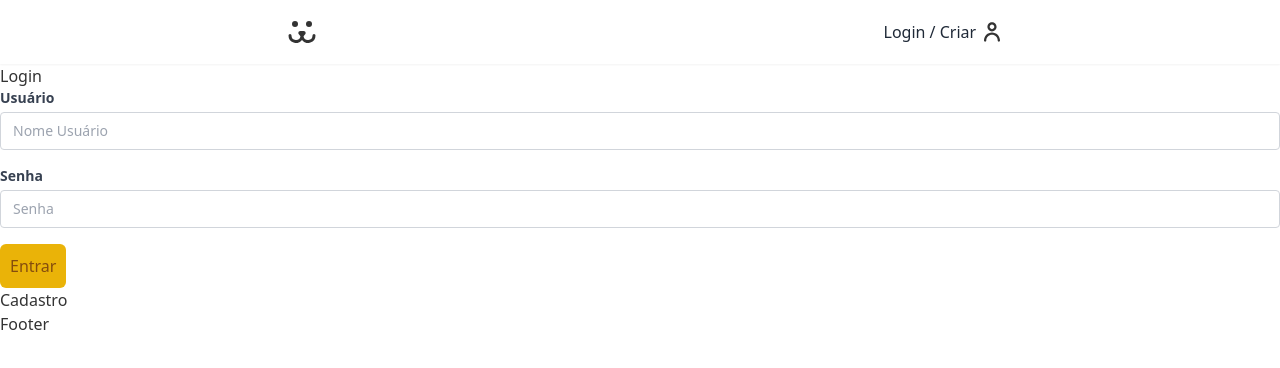
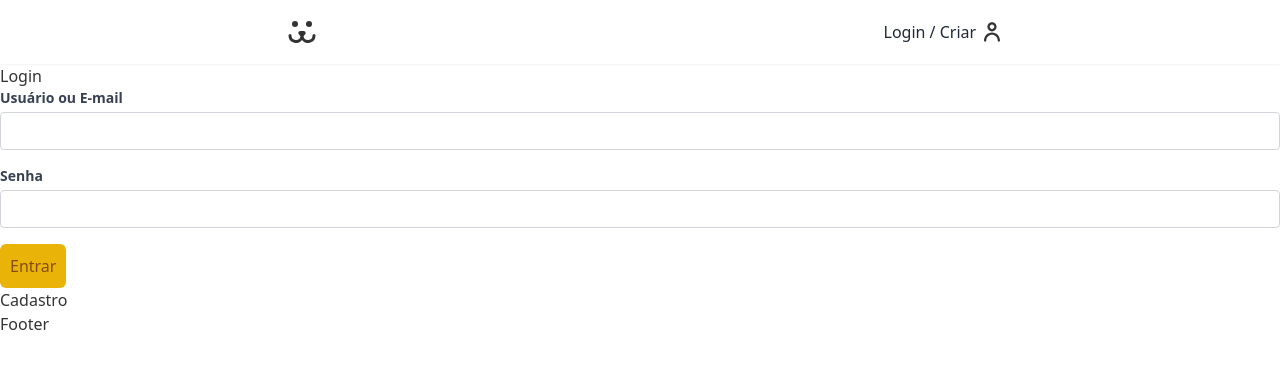
Before and after one commit to GuiDev45/dogs-origamid, a React (Vite) app: page /login in a window 1280 px wide. Shown: the top 368 px of the page. Built offline with nearby package versions, Linux system fonts and the light colour scheme.

Commit message:
useForm do react-hook-form, zod e axios

```diff
--- a/package.json
+++ b/package.json
@@ -10,13 +10,16 @@
     "preview": "vite preview"
   },
   "dependencies": {
+    "@hookform/resolvers": "^3.3.2",
     "autoprefixer": "^10.4.16",
+    "axios": "^1.6.2",
     "postcss": "^8.4.31",
     "react": "^18.2.0",
     "react-dom": "^18.2.0",
     "react-hook-form": "^7.48.2",
     "react-router-dom": "^6.20.0",
-    "vite-plugin-svgr": "^4.2.0"
+    "vite-plugin-svgr": "^4.2.0",
+    "zod": "^3.22.4"
   },
   "devDependencies": {
     "@types/react": "^18.2.37",
--- a/src/components/Forms/Input.tsx
+++ b/src/components/Forms/Input.tsx
@@ -1,17 +1,21 @@
+import React from "react";
+
 type TInput = {
   label: string;
   type: string;
   placeholder?: string;
   name: string;
   error?: string;
+  inputRef?: React.Ref<HTMLInputElement>;
 };
 
-export const Input = ({ label, type, placeholder, name, error }: TInput) => {
+export const Input = React.forwardRef<HTMLInputElement, TInput>(
+  ({ label, type, placeholder, name, error, ...rest }, ref) => {
     return (
       <div className="mb-4">
         <label
           htmlFor={name}
-        className="block text-sm font-semibold text-gray-700"
+          className="block text-sm font-semibold text-gray-700 mb-1"
         >
           {label}
         </label>
@@ -21,8 +25,11 @@ export const Input = ({ label, type, placeholder, name, error }: TInput) => {
           type={type}
           placeholder={placeholder}
           className="border border-gray-300 rounded w-full py-2 px-3 mt-1 text-sm focus:outline-none focus:border-yellow-500 transition duration-200"
+          ref={ref}
+          {...rest}
         />
         {error && <div className="text-red-600 text-xs mt-1">{error}</div>}
       </div>
     );
-};
+  },
+);
--- /dev/null
+++ b/src/models/schema.ts
@@ -0,0 +1,18 @@
+import { z } from "zod";
+
+const required = {
+  required_error: "Campo obrigatório",
+};
+
+export const loginSchema = z.object({
+  identifier: z.string(required).refine(
+    (data) => {
+      return data.length >= 3;
+    },
+    {
+      message:
+        "O nome deve ter pelo menos 3 caracteres ou você pode inserir um e-mail válido.",
+    },
+  ),
+  password: z.string(required).min(8, "A senha precisa ter ao menos 8 dígitos"),
+});
--- a/src/pages/Login/LoginForm.tsx
+++ b/src/pages/Login/LoginForm.tsx
@@ -2,33 +2,43 @@ import { useForm } from "react-hook-form";
 import { Link } from "react-router-dom";
 import { Input } from "../../components/Forms/Input";
 import { Button } from "../../components/Forms/Button";
+import { zodResolver } from "@hookform/resolvers/zod";
+import { loginSchema } from "../../models/schema";
+import axios from "axios";
 
 type TFormData = {
-  username: string;
+  identifier: string;
   password: string;
 };
 
 export default function LoginForm() {
-  const { handleSubmit, register } = useForm<TFormData>();
+  const {
+    handleSubmit,
+    register,
+    formState: { errors },
+  } = useForm<TFormData>({
+    resolver: zodResolver(loginSchema),
+  });
 
-  const handleLoginSubmit = (formData: TFormData) => {
-    fetch("https://dogsapi.origamid.dev/json/jwt-auth/v1/token", {
-      method: "POST",
-      headers: {
-        "Content-type": "application/json",
-      },
-      body: JSON.stringify({
-        username: formData.username,
-        password: formData.password,
-      }),
-    })
-      .then((response) => {
-        console.log(response);
-        return response.json();
-      })
-      .then((json) => {
-        console.log(json);
-      });
+  const handleLoginSubmit = async (formData: TFormData) => {
+    try {
+      const response = await axios.post(
+        "https://dogsapi.origamid.dev/json/jwt-auth/v1/token",
+        {
+          identifier: formData.identifier,
+          password: formData.password,
+        },
+        {
+          headers: {
+            "Content-type": "application/json",
+          },
+        },
+      );
+
+      console.log(response.data);
+    } catch (error) {
+      console.error(error);
+    }
   };
 
   return (
@@ -36,17 +46,19 @@ export default function LoginForm() {
       <h1>Login</h1>
       <form onSubmit={handleSubmit(handleLoginSubmit)}>
         <Input
-          label="Usuário"
+          label="Usuário ou E-mail"
           type="text"
-          name="username"
-          placeholder="Nome Usuário"
+          {...register("identifier")}
         />
-        <Input
-          label="Senha"
-          type="password"
-          name="password"
-          placeholder="Senha"
-        />
+        {errors.identifier && (
+          <p className="text-red-500 text-xl mt-1">
+            {errors.identifier.message}
+          </p>
+        )}
+        <Input label="Senha" type="password" {...register("password")} />
+        {errors.password && (
+          <p className="text-red-500 text-xl mt-1">{errors.password.message}</p>
+        )}
         <Button type="submit">Entrar</Button>
       </form>
       <Link to="/login/criar">Cadastro</Link>
```
Also changed, not shown: 1 other file (tests, documents, lock files or other folders). Lines whose indentation alone changed are shown as unchanged.
